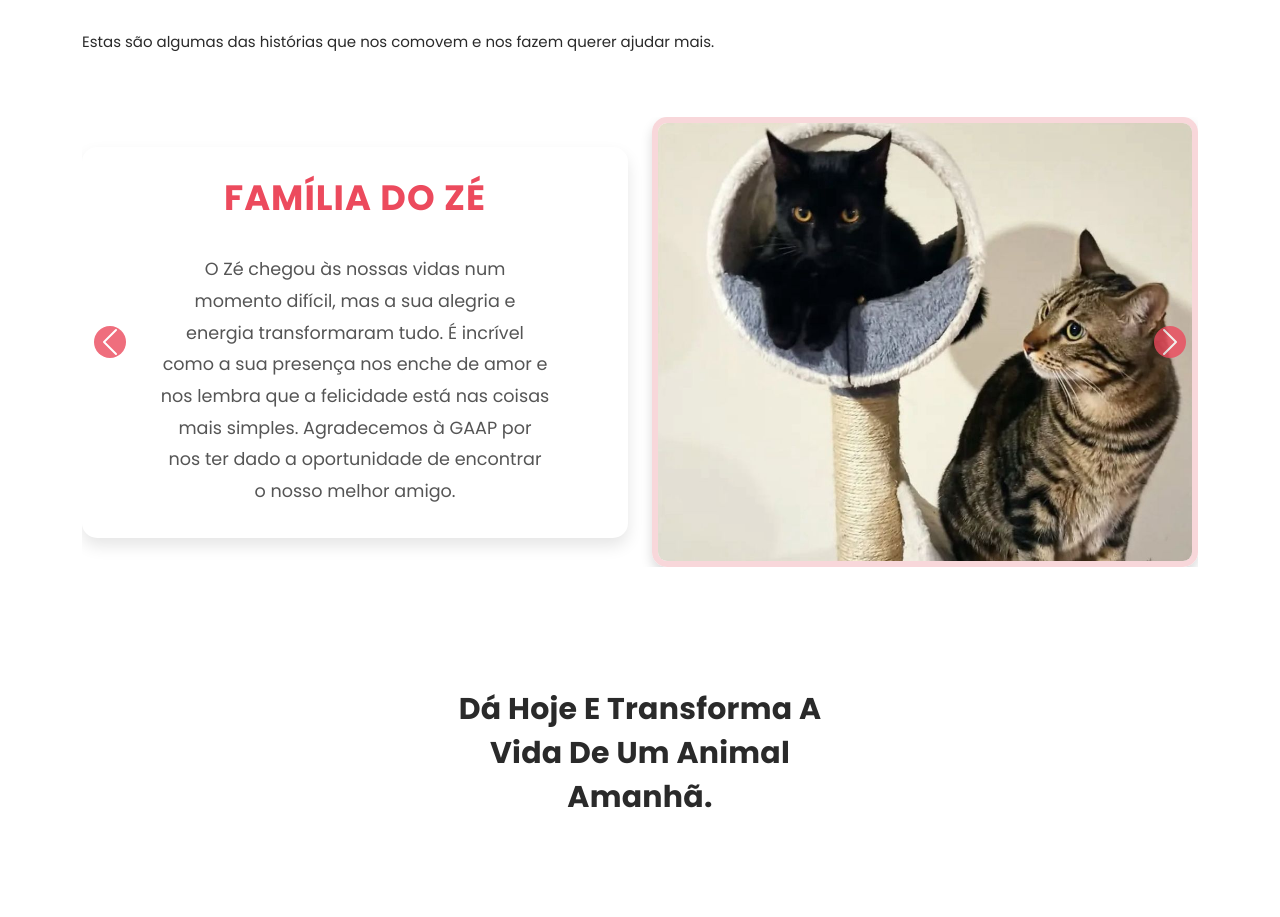
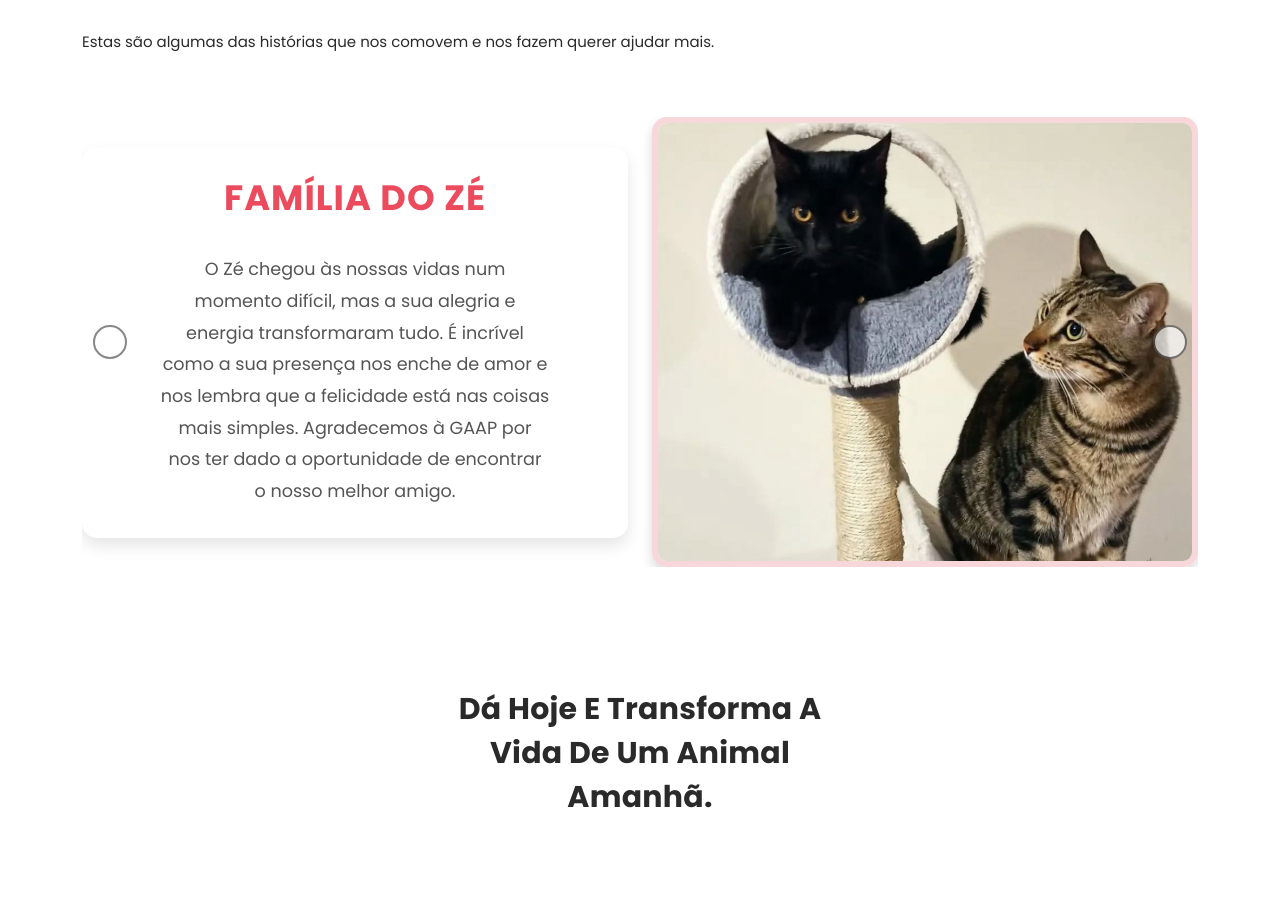
Before and after one commit to Daniela979/gaap---new, a plain HTML site: page index.html in a window 1280 px wide. Shown: the part 1635-2552 px from the top of the page. Drawn offline with nearby package versions, Linux system fonts and the light colour scheme.

Commit message:
Update custom.css

```diff
--- a/assets/css/custom.css
+++ b/assets/css/custom.css
@@ -59,18 +59,19 @@
 /* --- Estilo para as setas de navegação do Carrossel --- */
 .carousel-control-prev-icon,
 .carousel-control-next-icon {
-    background-color: #ec4a5d; /* Cor das setas igual à cor principal */
-    border-radius: 50%; /* Torna os ícones circulares */
+    background-color: #ffffff; /* Fundo branco */
+    border: 2px solid #555555; /* Borda cinza escura */
+    border-radius: 50%;
     padding: 15px;
 }
 
 .carousel-control-prev, .carousel-control-next {
-    width: 5%; /* Aumenta a área clicável das setas */
-    opacity: 0.8; /* Torna as setas ligeiramente menos transparentes */
+    width: 5%;
+    opacity: 0.7; /* Ligeiramente mais transparente do que 0.8 */
 }
 
 .carousel-control-prev:hover, .carousel-control-next:hover {
-    opacity: 1; /* Totalmente visíveis ao passar o mouse */
+    opacity: 1;
 }
 
 /* Ajustes para telas menores (responsividade) */
```
